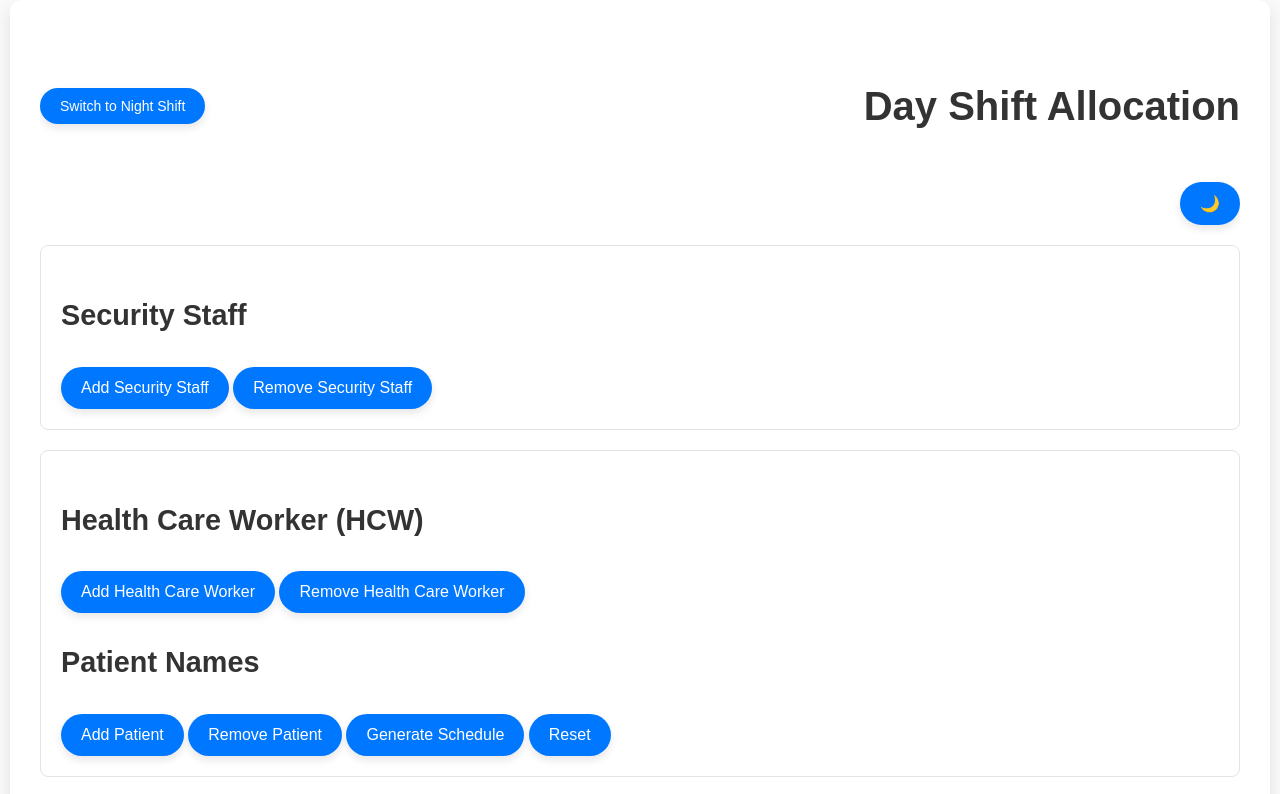
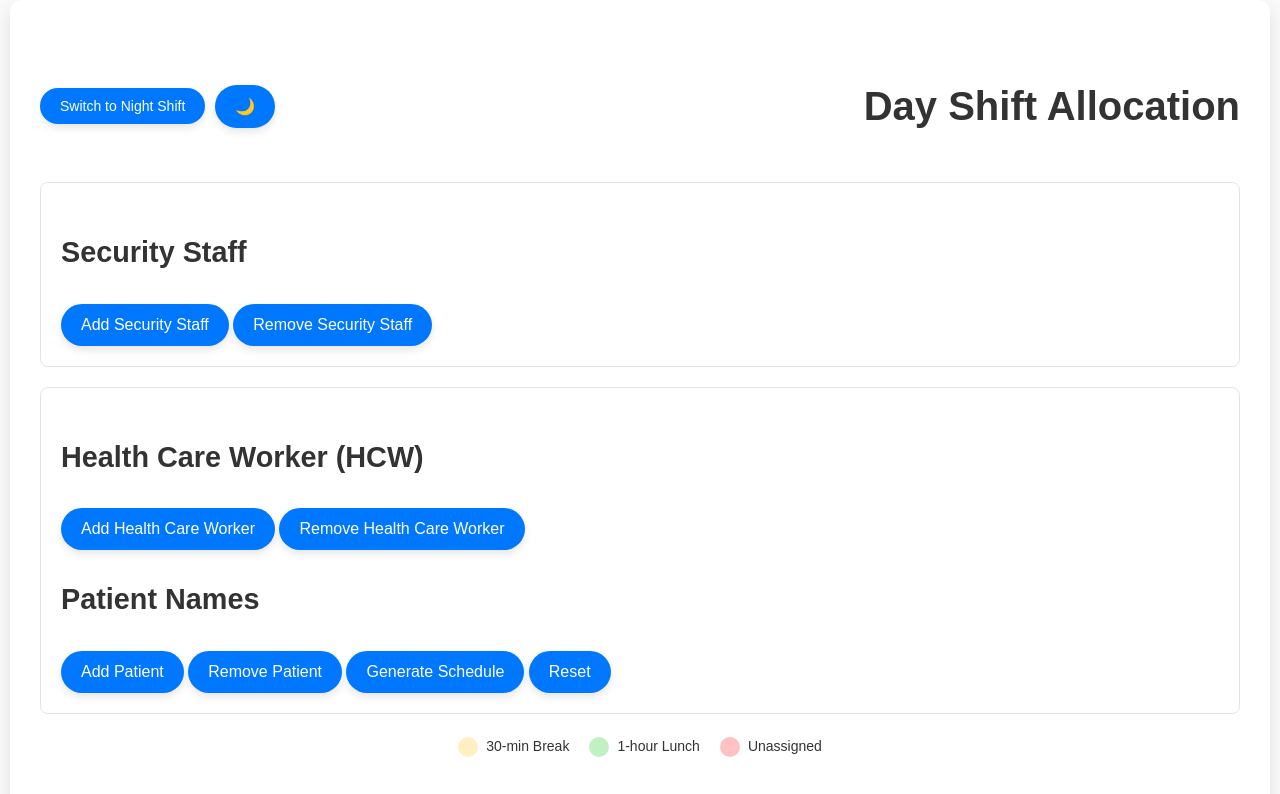
Before and after one commit to FrancyAlinston/PatientCareSchedule, a website: page patient-care-horizontal-schedule.html in a window 1280 px wide. Shown: the top 794 px of the page. Drawn offline with Linux system fonts and the light colour scheme.

Commit message:
Add toggle mode button next to shift toggle for improved functionality

```diff
--- a/patient-care-horizontal-schedule.html
+++ b/patient-care-horizontal-schedule.html
@@ -294,11 +294,11 @@
     <div class="container">
         <div class="schedule-container">
             <div style="display: flex; justify-content: space-between; align-items: center; margin-bottom: 20px;">
-                <button id="toggleShiftBtn" style="padding: 10px 20px; font-size: 14px;">Switch to Night Shift</button>
+                <div style="display: flex; gap: 10px; align-items: center;">
+                    <button id="toggleShiftBtn" style="padding: 10px 20px; font-size: 14px;">Switch to Night Shift</button>
+                    <button id="toggleModeBtn" title="Toggle Mode"></button>
+                </div>
                 <h1 id="shiftHeading">Day Shift Allocation</h1>
-            </div>
-            <div style="text-align: right; margin-bottom: 20px;">
-                <button id="toggleModeBtn" title="Toggle Mode"></button>
             </div>
             <div class="setup-section">
                 <h2>Security Staff</h2>
```
